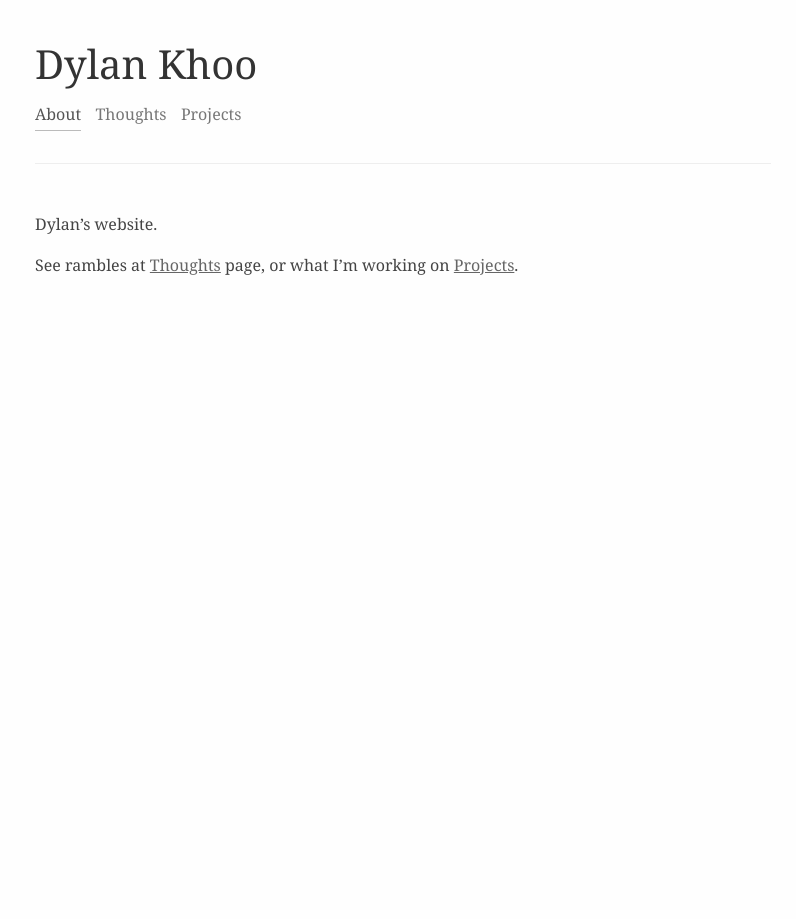
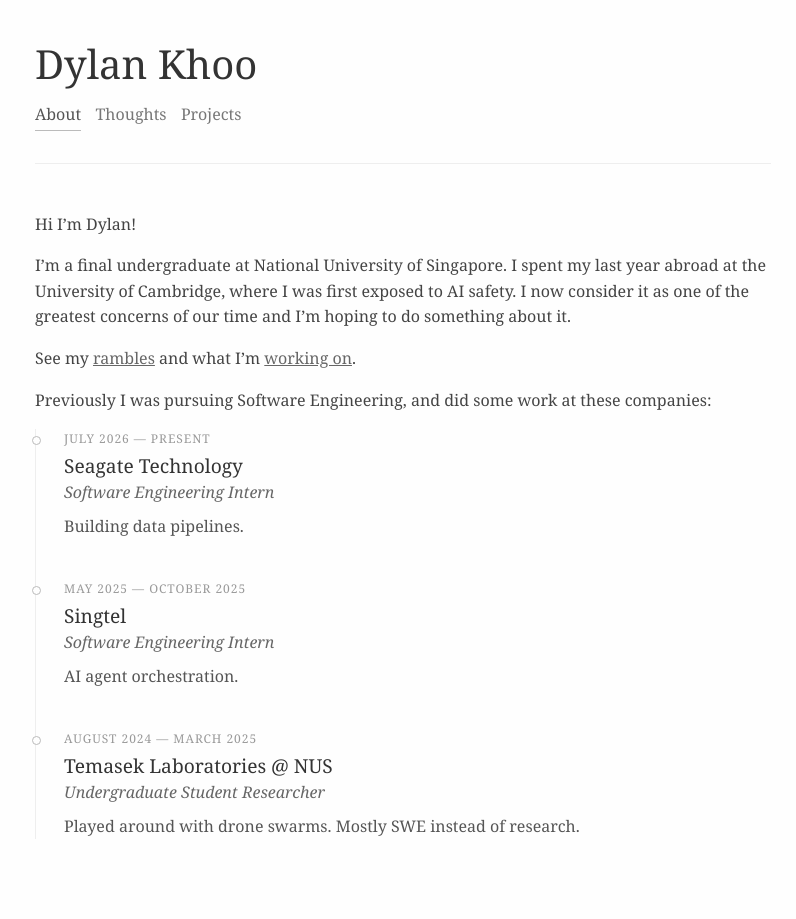
Before and after one commit to dylankhoo/dylankhoo.github.io, a Jekyll site: the page built from index.md, in a window 1280 px wide. Shown: the whole page, without its empty margins (237-1033 px from the left). Built offline with Jekyll 4.4.1, drawn with Linux system fonts in a browser that asks for light colours.

Commit message:
Update about

```diff
--- a/assets/css/site.css
+++ b/assets/css/site.css
@@ -278,3 +278,76 @@ a:focus-visible {
         font-size: 2rem;
     }
 }
+
+.timeline {
+    list-style: none;
+    margin: 0;
+    padding: 0;
+    border-left: 1px solid #eee;
+}
+
+.timeline > li {
+    position: relative;
+    margin: 0;
+    padding: 0 0 2.5rem 1.75rem;
+}
+
+.timeline > li:last-child {
+    padding-bottom: 0;
+}
+
+.timeline > li::before {
+    content: "";
+    position: absolute;
+    left: -4px;
+    top: 0.45rem;
+    width: 7px;
+    height: 7px;
+    border-radius: 50%;
+    background: #fefefe;
+    border: 1px solid #bbb;
+    transition: background-color 0.2s ease, border-color 0.2s ease;
+}
+
+.timeline > li:hover::before {
+    background: #777;
+    border-color: #777;
+}
+
+.timeline-date {
+    font-size: 0.75rem;
+    letter-spacing: 0.08em;
+    text-transform: uppercase;
+    color: #999;
+    margin: 0 0 0.3rem;
+}
+
+.timeline-org {
+    font-size: 1.2rem;
+    line-height: 1.4;
+    font-weight: normal;
+    color: #333;
+    margin: 0;
+}
+
+main .timeline-org {
+    margin-top: 0;
+}
+
+.timeline-role {
+    font-size: 1rem;
+    font-style: italic;
+    color: #666;
+    margin: 0;
+}
+
+.timeline-note {
+    color: #555;
+    margin: 0.5rem 0 0;
+}
+
+@media (max-width: 640px) {
+    .timeline > li {
+        padding-left: 1.25rem;
+    }
+}
--- a/index.md
+++ b/index.md
@@ -3,6 +3,32 @@ title: About
 permalink: /
 ---
 
-Dylan's website.
 
-See rambles at [Thoughts](/thoughts/) page, or what I'm working on [Projects](/here/).
+Hi I'm Dylan!
+
+I'm a final undergraduate at National University of Singapore. I spent my last year abroad at the University of Cambridge, where I was first exposed to AI safety. I now consider it as one of the greatest concerns of our time and I'm hoping to do something about it.
+
+See my [rambles](/thoughts/) and what I'm [working on](/projects/).
+
+Previously I was pursuing Software Engineering, and did some work at these companies:
+
+<ol class="timeline">
+    <li>
+        <p class="timeline-date">July 2026 &mdash; Present</p>
+        <h3 class="timeline-org">Seagate Technology</h3>
+        <p class="timeline-role">Software Engineering Intern</p>
+        <p class="timeline-note">Building data pipelines.</p>
+    </li>
+    <li>
+        <p class="timeline-date">May 2025 &mdash; October 2025</p>
+        <h3 class="timeline-org">Singtel</h3>
+        <p class="timeline-role">Software Engineering Intern</p>
+        <p class="timeline-note">AI agent orchestration.</p>
+    </li>
+    <li>
+        <p class="timeline-date">August 2024 &mdash; March 2025</p>
+        <h3 class="timeline-org">Temasek Laboratories @ NUS</h3>
+        <p class="timeline-role">Undergraduate Student Researcher</p>
+        <p class="timeline-note">Played around with drone swarms. Mostly SWE instead of research.</p>
+    </li>
+</ol>
```
